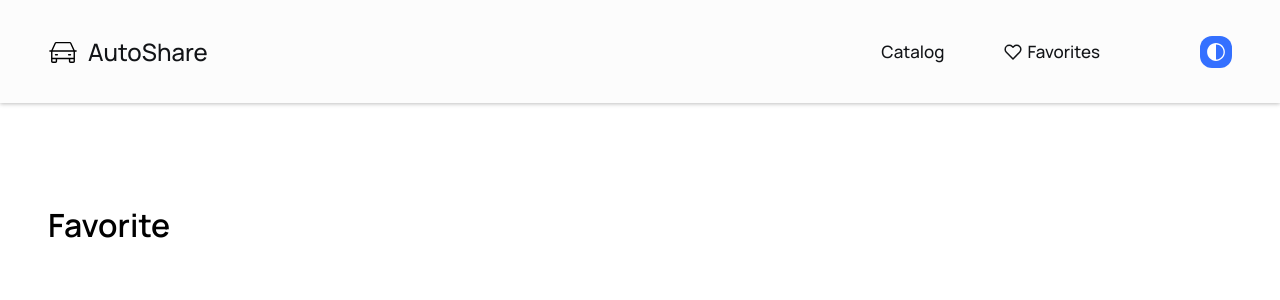
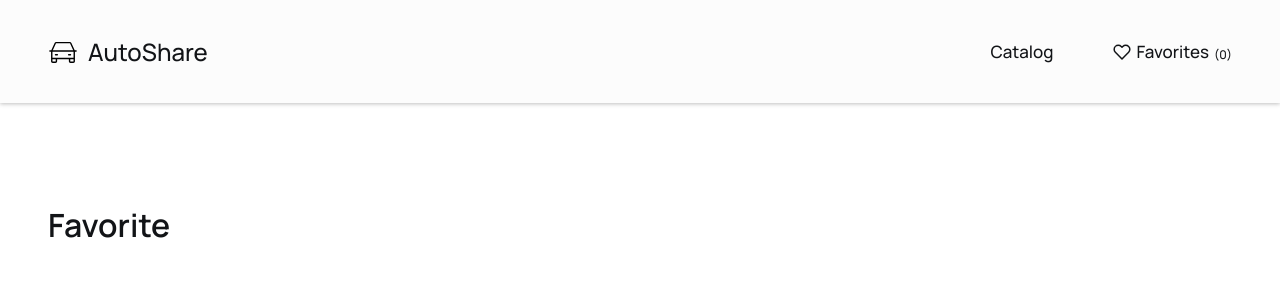
Before and after one commit to DaniilPesotskyi/auto-share, a React (Create React App) app: page /favorites in a window 1280 px wide. Shown: the top 300 px of the page. Built offline with nearby package versions, Linux system fonts and the light colour scheme.

Commit message:
favorites & fixes

```diff
--- a/src/components/AdvertCard/AdvertCard.jsx
+++ b/src/components/AdvertCard/AdvertCard.jsx
@@ -2,6 +2,9 @@ import css from "./AdvertCard.module.css";
 
 import { useState } from "react";
 import cn from "classnames";
+import { useDispatch, useSelector } from "react-redux";
+import { selectFavorites } from "../../redux/adverts/selectors";
+import { addFavorite, removeFavorite } from "../../redux/adverts/advertsSlice";
 
 import Button from "../Button/Button";
 import Icon from "../Icon/Icon";
@@ -9,6 +12,7 @@ import AdvertModal from "../AdvertModal/AdvertModal";
 
 const AdvertCard = ({ data }) => {
   const {
+    id,
     year,
     make,
     model,
@@ -22,6 +26,8 @@ const AdvertCard = ({ data }) => {
   } = data;
 
   const [isModalOpen, setIsOpenModal] = useState(false);
+  const favorites = useSelector(selectFavorites);
+  const dispatch = useDispatch();
 
   const onModalToggle = () => {
     setIsOpenModal(!isModalOpen);
@@ -45,10 +51,28 @@ const AdvertCard = ({ data }) => {
     return address.split(",")[address.split(",").length - 2].trim();
   };
 
+  const isFavoriteCheck = () => {
+    if (favorites.some((item) => item.id === id)) {
+      return true;
+    }
+
+    return false;
+  };
+
+  const onFavoriteToggle = () => {
+    if(isFavoriteCheck()) {
+      dispatch(removeFavorite(id))
+      return
+    }
+    dispatch(addFavorite(data));
+  };
+
   return (
     <div className={css.advertWrap}>
-      <button className={css.favBtn} type="button">
-        <Icon id={"heart"} className={cn(css.favIcon)} />
+      <button className={css.favBtn} type="button" onClick={onFavoriteToggle}>
+        <Icon id={"heart"} className={cn(css.favIcon, {
+          [css.favActive]: isFavoriteCheck()
+        })} />
       </button>
       <div
         className={css.imageWrap}
--- a/src/components/AdvertCard/AdvertCard.module.css
+++ b/src/components/AdvertCard/AdvertCard.module.css
@@ -20,6 +20,11 @@
   stroke: #ffffff;
 
   transition: fill 250ms, stroke 250ms;
+}
+
+.favActive {
+  fill: var(--primary-clr);
+  stroke: none;
 }
 
 .favIcon:hover {
--- a/src/components/Layout/Layout.jsx
+++ b/src/components/Layout/Layout.jsx
@@ -3,11 +3,14 @@ import css from "./Layout.module.css";
 import { Suspense } from "react";
 import { NavLink, Outlet } from "react-router-dom";
 import cn from "classnames";
+import { useSelector } from "react-redux";
+import { selectFavorites } from "../../redux/adverts/selectors";
 
-import Button from "../Button/Button";
 import Icon from "../Icon/Icon";
 
 const Layout = () => {
+  const favorites = useSelector(selectFavorites);
+
   return (
     <>
       <header className={css.header} data-theme="light">
@@ -30,13 +33,11 @@ const Layout = () => {
                 >
                   <Icon className={css.heartIcon} id={"heart"} />
                   Favorites
+                  <span className={css.favCount}>({favorites.length})</span>
                 </NavLink>
               </li>
             </ul>
           </nav>
-          <Button className={css.themeBtn} size="small" type="button">
-            <Icon className={css.themeIcon} id={"theme"} />
-          </Button>
         </div>
       </header>
       <main data-theme="light">
--- a/src/components/Layout/Layout.module.css
+++ b/src/components/Layout/Layout.module.css
@@ -17,7 +17,6 @@
 
 .navigation {
   width: 100%;
-  margin-right: 100px;
 
   display: flex;
   align-items: center;
@@ -96,20 +95,8 @@
   stroke: var(--icon-bg-clr);
 }
 
-.themeBtn {
-  margin: 0;
-  margin-left: auto;
+.favCount {
+  margin-top: 5px;
 
-  background-color: transparent;
+  font-size: 12px;
 }
-
-.themeBtn:hover {
-  background-color: #abd1ff;
-}
-
-.themeIcon {
-  width: 20px;
-  height: 20px;
-
-  fill: #ffffff;
-}
--- a/src/index.js
+++ b/src/index.js
@@ -4,15 +4,18 @@ import ReactDOM from "react-dom/client";
 import App from "./components/App/App";
 import { BrowserRouter } from "react-router-dom";
 import { Provider } from "react-redux";
-import { store } from "./redux/store";
+import { PersistGate } from "redux-persist/integration/react";
+import { persistor, store } from "./redux/store";
 
 const root = ReactDOM.createRoot(document.getElementById("root"));
 root.render(
   <React.StrictMode>
     <Provider store={store}>
-      <BrowserRouter basename="/">
-        <App />
-      </BrowserRouter>
+      <PersistGate loading={null} persistor={persistor}>
+        <BrowserRouter basename="/">
+          <App />
+        </BrowserRouter>
+      </PersistGate>
     </Provider>
   </React.StrictMode>
 );
--- a/src/pages/FavoritePage/FavoritePage.jsx
+++ b/src/pages/FavoritePage/FavoritePage.jsx
@@ -1,15 +1,27 @@
-import { Helmet } from "react-helmet";
+import css from "./FavoritePage.module.css";
+
+import { useSelector } from "react-redux";
+
+import AdvertCard from "../../components/AdvertCard/AdvertCard";
+import { selectFavorites } from "../../redux/adverts/selectors";
 
 const FavoritePage = () => {
+  const favorites = useSelector(selectFavorites);
+
   return (
-    <>
-      {/* <Helmet>
-        <title>Favorite</title>
-      </Helmet> */}
-      <div>
-        <h1>Favorite</h1>
-      </div>
-    </>
+    <div>
+      <h1 className={css.pageTitle}>Favorite</h1>
+      <ul className={css.catalogList}>
+        {favorites &&
+          favorites.map((data) => {
+            return (
+              <li key={data.id} className={css.catalogItem}>
+                <AdvertCard data={data} />
+              </li>
+            );
+          })}
+      </ul>
+    </div>
   );
 };
 
--- a/src/pages/FavoritePage/FavoritePage.module.css
+++ b/src/pages/FavoritePage/FavoritePage.module.css
@@ -0,0 +1,11 @@
+.pageTitle {
+  margin-bottom: 50px;
+
+  color: var(--main-text-clr);
+}
+
+.catalogList {
+  display: flex;
+  flex-wrap: wrap;
+  gap: 50px 29px;
+}
--- a/src/redux/adverts/advertsSlice.js
+++ b/src/redux/adverts/advertsSlice.js
@@ -38,11 +38,11 @@ const advertsSlice = createSlice({
       state.favorites.push(payload);
     },
     removeFavorite: (state, { payload }) => {
-      state.favorites = state.favorites.filter(
-        (item) => item.id !== payload.id
-      );
+      state.favorites = state.favorites.filter((item) => item.id !== payload);
     },
   },
 });
 
 export const advertsReducer = advertsSlice.reducer;
+
+export const { addFavorite, removeFavorite } = advertsSlice.actions;
--- a/src/redux/adverts/selectors.js
+++ b/src/redux/adverts/selectors.js
@@ -1,3 +1,4 @@
 export const selectAdverts = (state) => state.adverts.items;
 export const selectIsLoading = (state) => state.adverts.IsLoading;
 export const selectError = (state) => state.adverts.error;
+export const selectFavorites = (state) => state.adverts.favorites;
--- a/src/redux/store.js
+++ b/src/redux/store.js
@@ -1,10 +1,38 @@
 import { configureStore } from "@reduxjs/toolkit";
+import storage from "redux-persist/lib/storage";
+
+import {
+  persistStore,
+  persistReducer,
+  FLUSH,
+  PAUSE,
+  PERSIST,
+  PURGE,
+  REGISTER,
+  REHYDRATE,
+} from "redux-persist";
+
 import { advertsReducer } from "./adverts/advertsSlice";
 import { filterReducer } from "./filter/filterSlice";
 
+const advertsPersistConfig = {
+  key: "adverts",
+  storage,
+  whitelist: ["favorites"],
+};
+
 export const store = configureStore({
   reducer: {
-    adverts: advertsReducer,
+    adverts: persistReducer(advertsPersistConfig, advertsReducer),
     filter: filterReducer,
   },
+  middleware: (getDefaultMiddleware) =>
+    getDefaultMiddleware({
+      serializableCheck: {
+        ignoredActions: [FLUSH, REHYDRATE, PAUSE, PERSIST, PURGE, REGISTER],
+      },
+    }),
+  devTools: process.env.NODE_ENV === "development",
 });
+
+export const persistor = persistStore(store);
```
